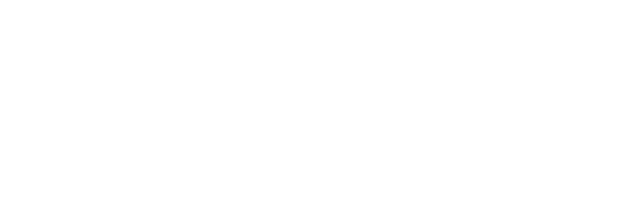
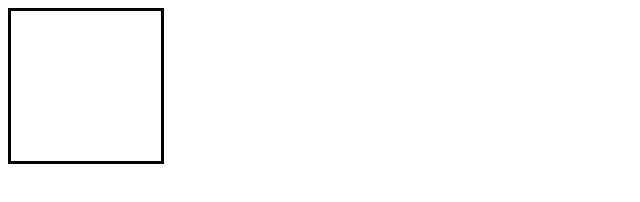
Before and after one commit to KIKODER/odin-etch, a plain HTML site: page index.html in a window 1280 px wide. Shown: the whole page, without its empty margins (0-640 px from the left). Drawn offline with Linux system fonts and the light colour scheme.

Commit message:
Created a div for the square elements.

```diff
--- a/etch.js
+++ b/etch.js
@@ -0,0 +1,6 @@
+const container = document.querySelector("#container");
+
+const content = document.createElement("div");
+content.classList.add("square");
+
+container.appendChild(content);
--- a/index.html
+++ b/index.html
@@ -3,13 +3,13 @@
 <head>
     <meta charset="UTF-8">
     <meta name="viewport" content="width=device-width, initial-scale=1.0">
-    <link ref="stylesheet" href="styles.css">
+    <link rel="stylesheet" href="styles.css">
     <title>Etch</title>
 </head>
 <body>
     <script defer src="etch.js"></script>
 
-    <div class="container"></div>
+    <div id="container"></div>
 
 
 </body>
--- a/styles.css
+++ b/styles.css
@@ -0,0 +1,6 @@
+.square {
+    width: 150px;
+    height: 150px;
+    border: solid 3px black;
+    display: flex;
+}
```
